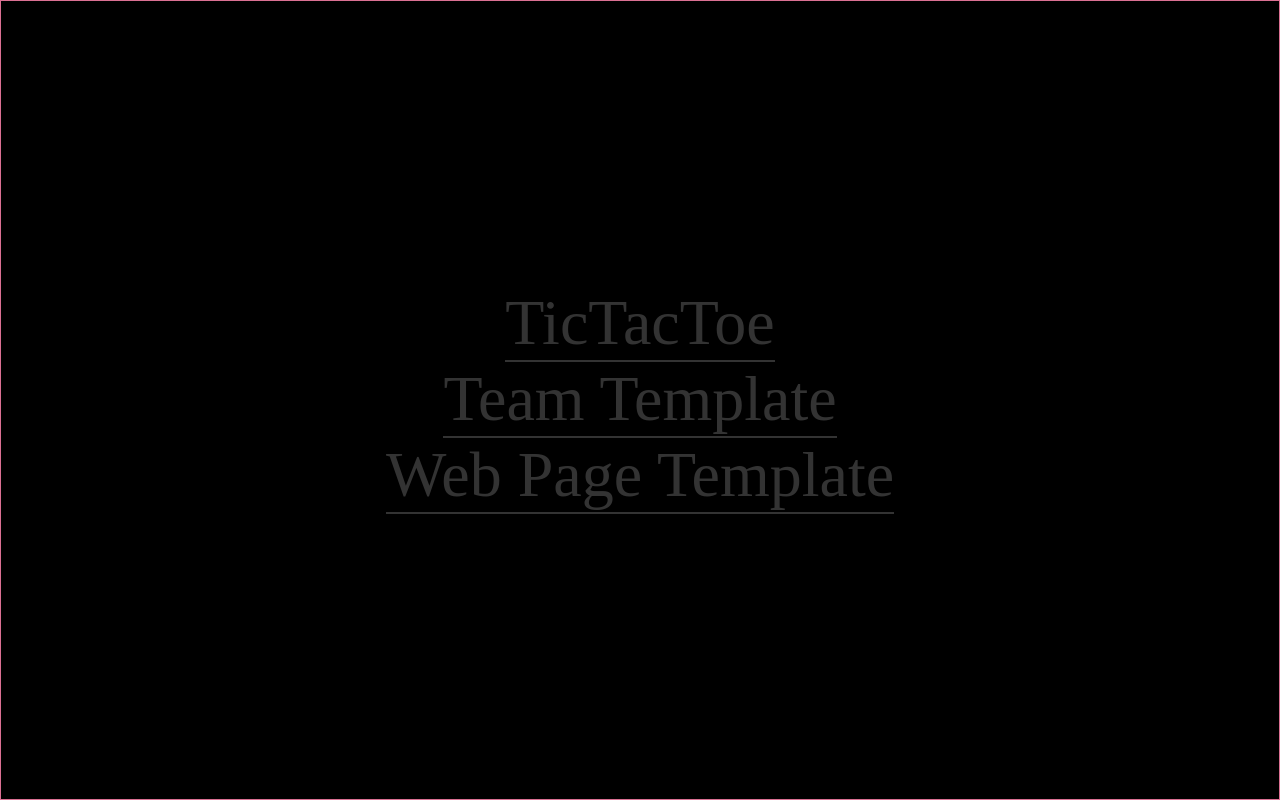
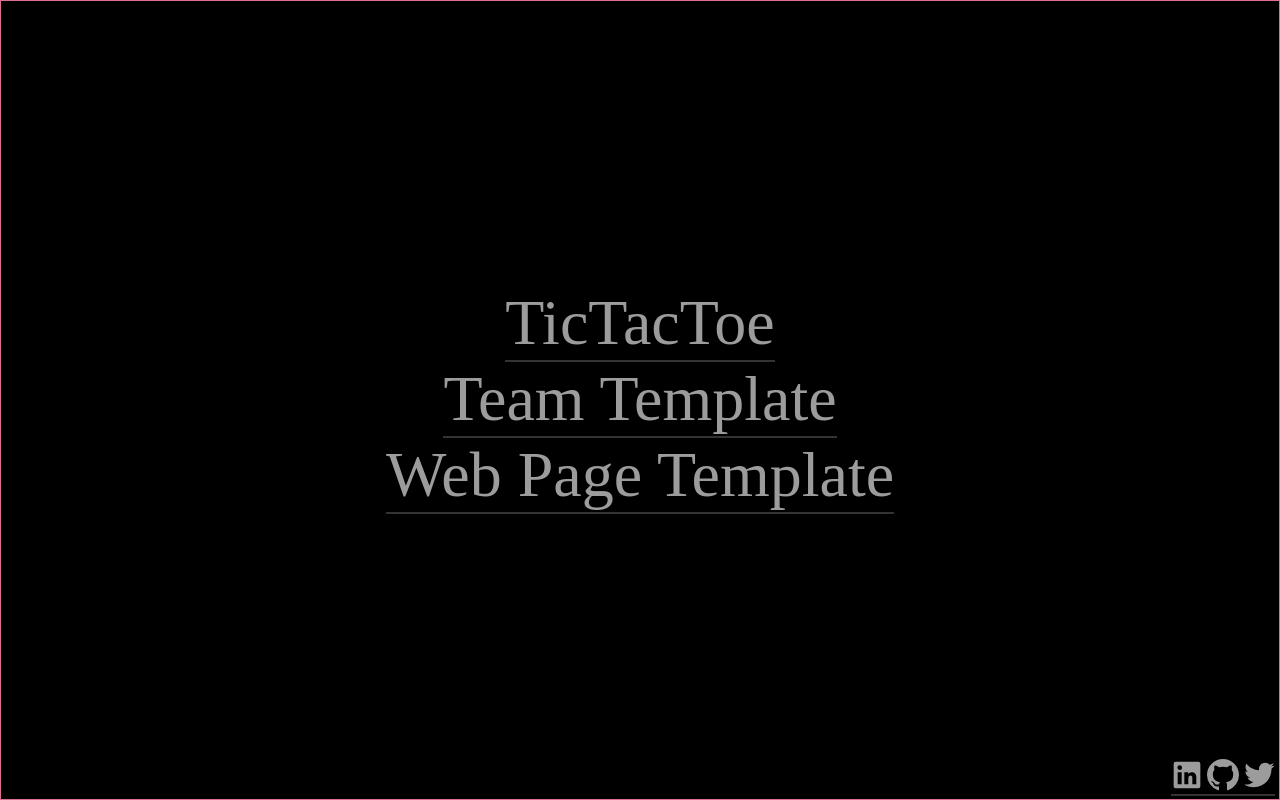
Before and after one commit to galipyildiz/galipyildiz.github.io, a plain HTML site: page index.html in a window 1280 px wide. Drawn offline with Linux system fonts and the light colour scheme.

Commit message:
social accounts

```diff
--- a/index.html
+++ b/index.html
@@ -13,12 +13,39 @@
 </head>
 
 <body>
-    <div>
-        <div class="myDiv">
-            <a href="https://galipyildiz.github.io/TicTacToe/">TicTacToe</a>
-            <a href="https://galipyildiz.github.io/TeamTemplate/">Team Template</a>
-            <a href="https://galipyildiz.github.io/WebPageTemplate/">Web Page Template</a>
-        </div>
+    <div class="projectDiv">
+        <a class="flexflont" href="https://galipyildiz.github.io/TicTacToe/">
+            TicTacToe
+        </a>
+        <a href="https://galipyildiz.github.io/TeamTemplate/">
+            Team Template
+        </a>
+        <a href="https://galipyildiz.github.io/WebPageTemplate/">
+            Web Page Template
+        </a>
+    </div>
+    <div class="socialDiv">
+        <a href="https://www.linkedin.com/in/galipyildiz/">
+            <svg viewBox="0 0 24 24" data-supported-dps="24x24" fill="#9c9c9c" width="32" height="32" focusable="false">
+                <path
+                    d="M20.5 2h-17A1.5 1.5 0 002 3.5v17A1.5 1.5 0 003.5 22h17a1.5 1.5 0 001.5-1.5v-17A1.5 1.5 0 0020.5 2zM8 19H5v-9h3zM6.5 8.25A1.75 1.75 0 118.3 6.5a1.78 1.78 0 01-1.8 1.75zM19 19h-3v-4.74c0-1.42-.6-1.93-1.38-1.93A1.74 1.74 0 0013 14.19a.66.66 0 000 .14V19h-3v-9h2.9v1.3a3.11 3.11 0 012.7-1.4c1.55 0 3.36.86 3.36 3.66z">
+                </path>
+            </svg>
+        </a>
+        <a href="https://github.com/galipyildiz">
+            <svg height="32" aria-hidden="true" viewBox="0 0 16 16" width="32" data-view-component="true">
+                <path fill="#9c9c9c"
+                    d="M8 0c4.42 0 8 3.58 8 8a8.013 8.013 0 0 1-5.45 7.59c-.4.08-.55-.17-.55-.38 0-.27.01-1.13.01-2.2 0-.75-.25-1.23-.54-1.48 1.78-.2 3.65-.88 3.65-3.95 0-.88-.31-1.59-.82-2.15.08-.2.36-1.02-.08-2.12 0 0-.67-.22-2.2.82-.64-.18-1.32-.27-2-.27-.68 0-1.36.09-2 .27-1.53-1.03-2.2-.82-2.2-.82-.44 1.1-.16 1.92-.08 2.12-.51.56-.82 1.28-.82 2.15 0 3.06 1.86 3.75 3.64 3.95-.23.2-.44.55-.51 1.07-.46.21-1.61.55-2.33-.66-.15-.24-.6-.83-1.23-.82-.67.01-.27.38.01.53.34.19.73.9.82 1.13.16.45.68 1.31 2.69.94 0 .67.01 1.3.01 1.49 0 .21-.15.45-.55.38A7.995 7.995 0 0 1 0 8c0-4.42 3.58-8 8-8Z">
+                </path>
+            </svg>
+        </a>
+        <a href="https://twitter.com/gaaliipyildiz">
+            <svg viewBox="0 0 24 24" aria-hidden="true" width="32" height="32">
+                <path fill="#9c9c9c"
+                    d="M23.643 4.937c-.835.37-1.732.62-2.675.733.962-.576 1.7-1.49 2.048-2.578-.9.534-1.897.922-2.958 1.13-.85-.904-2.06-1.47-3.4-1.47-2.572 0-4.658 2.086-4.658 4.66 0 .364.042.718.12 1.06-3.873-.195-7.304-2.05-9.602-4.868-.4.69-.63 1.49-.63 2.342 0 1.616.823 3.043 2.072 3.878-.764-.025-1.482-.234-2.11-.583v.06c0 2.257 1.605 4.14 3.737 4.568-.392.106-.803.162-1.227.162-.3 0-.593-.028-.877-.082.593 1.85 2.313 3.198 4.352 3.234-1.595 1.25-3.604 1.995-5.786 1.995-.376 0-.747-.022-1.112-.065 2.062 1.323 4.51 2.093 7.14 2.093 8.57 0 13.255-7.098 13.255-13.254 0-.2-.005-.402-.014-.602.91-.658 1.7-1.477 2.323-2.41z">
+                </path>
+            </svg>
+        </a>
     </div>
 </body>
 
--- a/styles/index.css
+++ b/styles/index.css
@@ -4,38 +4,30 @@ body {
     background-color: black;
     width: calc(100vw - 2px);
     height: calc(100vh - 2px);
-    font-size: calc(100vw / 20);
 }
 
-div {
+a {
+    color: #9c9c9c;
+    text-decoration: none;
+    border-bottom: 2px solid #333;
+    transition: all 0.3s ease;
+}
+a:hover {
+    border-bottom: 2px solid #007bff;
+    color: #007bff;
+}
+
+.projectDiv {
     width: inherit;
     height: inherit;
-    /* font-size: 1.2rem; */
     display: flex;
     justify-content: center;
     align-items: center;
-    color: wheat;
+    flex-direction: column;
+    font-size: calc(100vw / 20);
 }
-
-a {
-    color: #333;
-    /* changes the default link color */
-    text-decoration: none;
-    /* removes the underline from the link */
-    border-bottom: 2px solid #333;
-    /* adds a bottom border to the link */
-    /* transition: border-bottom 0.3s ease; */
-    transition: all 0.3s ease;
-    /* adds a transition effect to the border */
+.socialDiv{
+    position: fixed;
+    bottom: 5px;
+    right: 5px;
 }
-
-a:hover {
-    border-bottom: 2px solid #007bff;
-    color: #007bff;
-    /* changes the border color when the link is hovered */
-}
-
-.myDiv {
-    display: flex;
-    flex-direction: column;
-}
```
